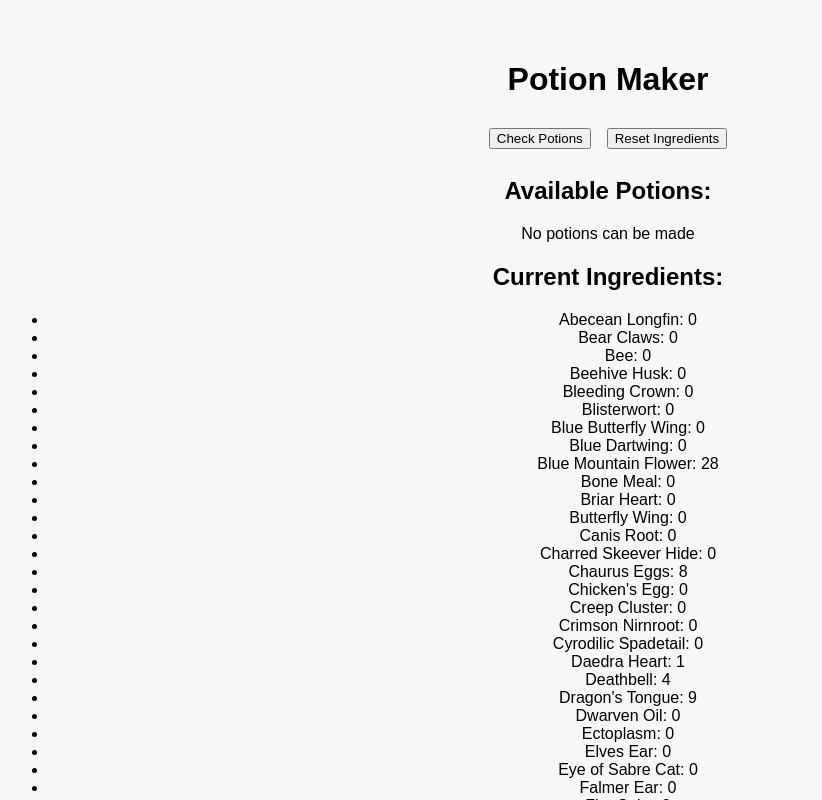
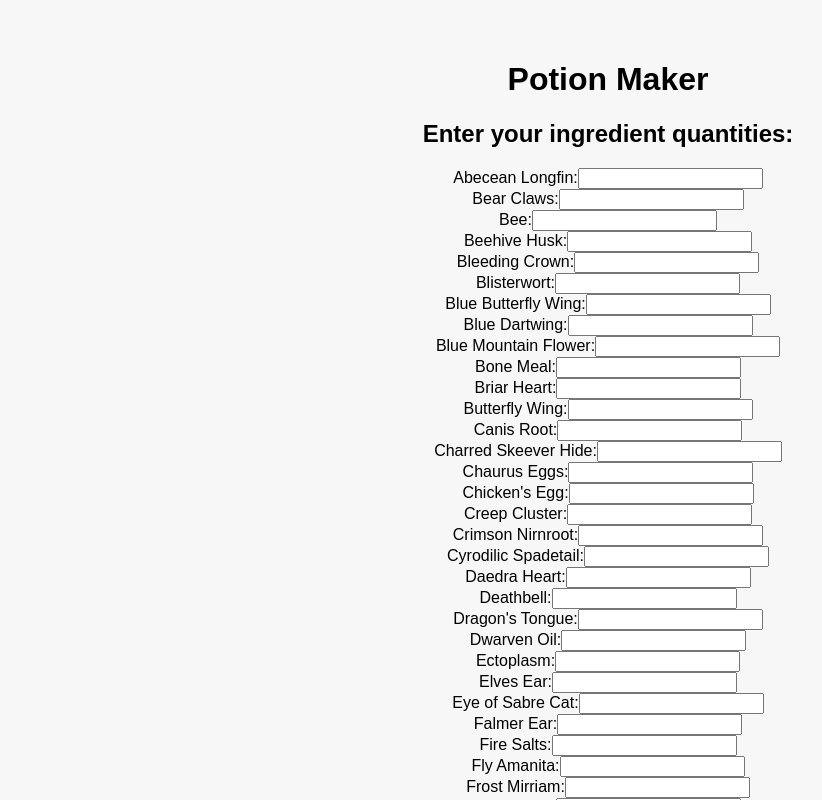
Before and after one commit to tgreer812/SkyrimWebApp, a React (Create React App) app: page / in a window 1280 px wide. Shown: the top 800 px of the page, without its empty margins (32-854 px from the left). Built offline with nearby package versions, Linux system fonts and the light colour scheme.

Commit message:
Update App.js

```diff
--- a/src/App.js
+++ b/src/App.js
@@ -1,11 +1,15 @@
 import React, { useState } from "react";
 import recipes from "./recipes.json";
-import initialIngredients from "./ingredients.json";
 import "./App.css";
 
 const App = () => {
-  const [ingredients, setIngredients] = useState(initialIngredients);
+  const [ingredients, setIngredients] = useState({});
   const [canMake, setCanMake] = useState([]);
+
+  const handleInputChange = (event) => {
+    const { name, value } = event.target;
+    setIngredients({ ...ingredients, [name]: Number(value) });
+  };
 
   const getAllIngredients = (supply) => {
     return Object.keys(supply).filter((ingredient) => supply[ingredient] > 0);
@@ -42,25 +46,29 @@ const App = () => {
     setCanMake(canMakePotions);
   };
 
-  const resetIngredients = () => {
-    const reset = window.confirm(
-      "Are you sure you want to clear your ingredients?"
-    );
-    if (reset) {
-      const clearedIngredients = {};
-      Object.keys(ingredients).forEach((key) => {
-        clearedIngredients[key] = 0;
-      });
-      setIngredients(clearedIngredients);
-      setCanMake([]);
-    }
-  };
+  const ingredientList = Array.from(
+    new Set(Object.values(recipes).flat())
+  ).sort();
 
   return (
     <div className="App">
       <h1>Potion Maker</h1>
+      <h2>Enter your ingredient quantities:</h2>
+      <div className="ingredient-inputs">
+        {ingredientList.map((ingredient) => (
+          <div key={ingredient}>
+            <label>{ingredient}:</label>
+            <input
+              type="number"
+              name={ingredient}
+              min="0"
+              value={ingredients[ingredient] || ""}
+              onChange={handleInputChange}
+            />
+          </div>
+        ))}
+      </div>
       <button onClick={checkPotions}>Check Potions</button>
-      <button onClick={resetIngredients}>Reset Ingredients</button>
       <h2>Available Potions:</h2>
       {canMake.length === 0 ? (
         <p>No potions can be made</p>
@@ -73,14 +81,6 @@ const App = () => {
           ))}
         </ul>
       )}
-      <h2>Current Ingredients:</h2>
-      <ul>
-        {Object.entries(ingredients).map(([ingredient, count]) => (
-          <li key={ingredient}>
-            {ingredient}: {count}
-          </li>
-        ))}
-      </ul>
     </div>
   );
 };
```
